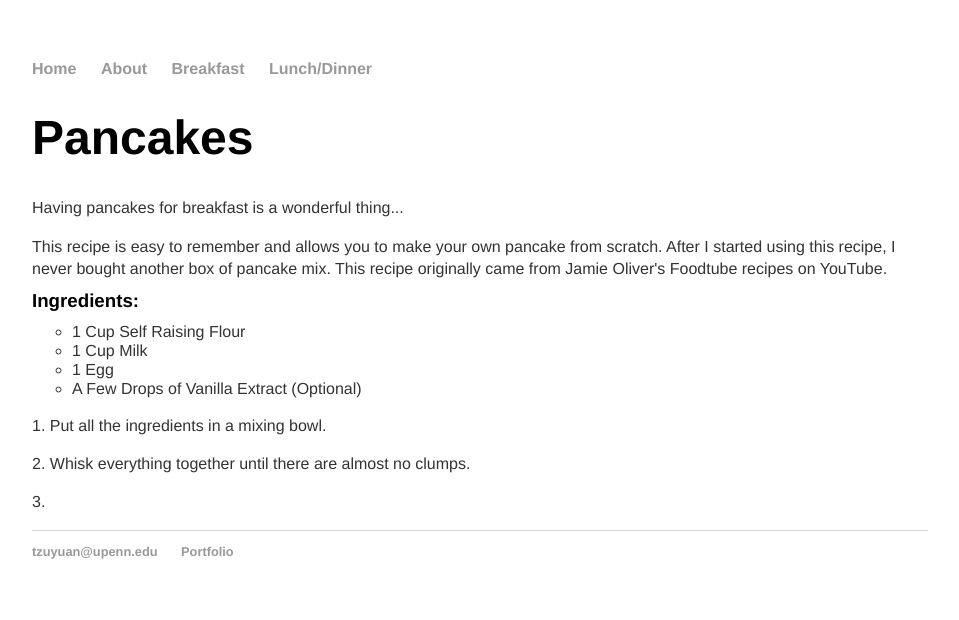
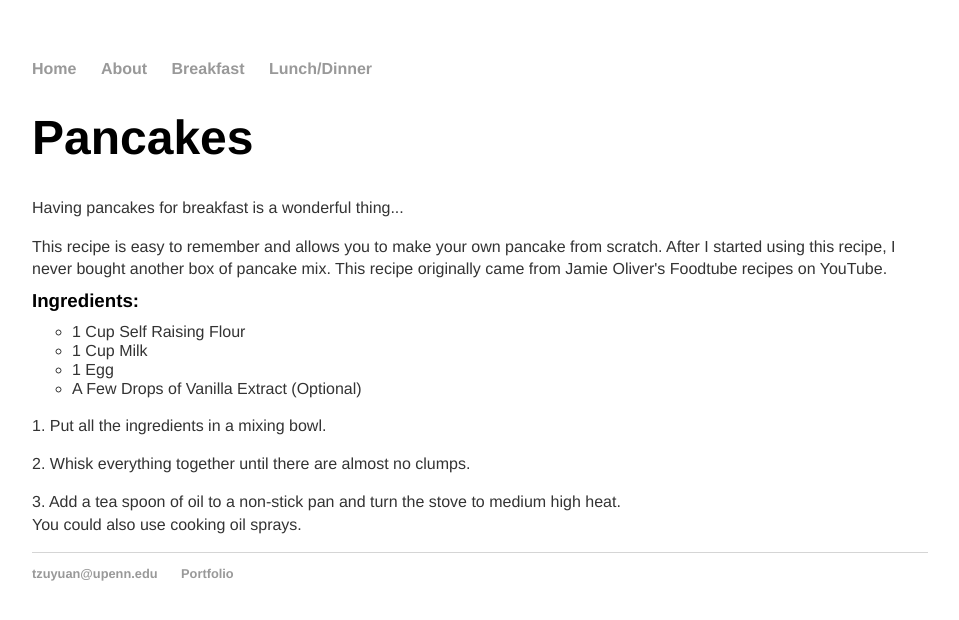
Before and after one commit to tzuyuanw/tzuyuanw.github.io, a Jekyll site: the page recipes/pancakes.html, which Jekyll copies as it is, in a window 1280 px wide. Shown: the top 620 px of the page, without its empty margins (160-1119 px from the left). Built offline with Jekyll 4.4.1, drawn with Linux system fonts in a browser that asks for light colours.

Commit message:
Update pancakes.html

```diff
--- a/recipes/pancakes.html
+++ b/recipes/pancakes.html
@@ -33,10 +33,11 @@
 				<li>A Few Drops of Vanilla Extract (Optional)</li>
 				</ul>
 			</div>
-			<div class="blurb">
+			<div class="steps">
 				<p>1. Put all the ingredients in a mixing bowl.</p>
 				<p>2. Whisk everything together until there are almost no clumps.</p>
-				<p>3.
+				<p>3. Add a tea spoon of oil to a non-stick pan and turn the stove to medium high heat.</br>
+					You could also use cooking oil sprays.</p>
 			</div><!-- /.container -->
 			<footer>
 	    		<ul>
```
